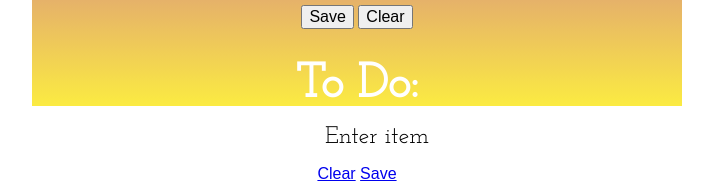
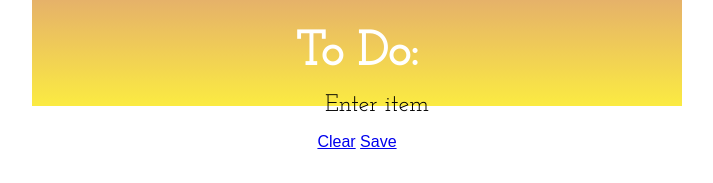
Before and after one commit to selloutdesign/jquery-todo, a plain HTML site: page index.html in a window 1280 px wide. Shown: the part 694-877 px from the top of the page, without its empty margins (283-996 px from the left). After the commit the page ends 845 px from the top, so only its background shows below. Drawn offline with nearby package versions, Linux system fonts and the light colour scheme.

Commit message:
still trying

```diff
--- a/index.html
+++ b/index.html
@@ -42,9 +42,9 @@
 			</li>
 		</ul>
 	<hr>
-	<button id="save">Save</button>
-	<button id="clear">Clear</button>
+
 	</section>
+
 	<div id="container">
 	<h1>To Do:</h1>
 	<ul contenteditable>
```
